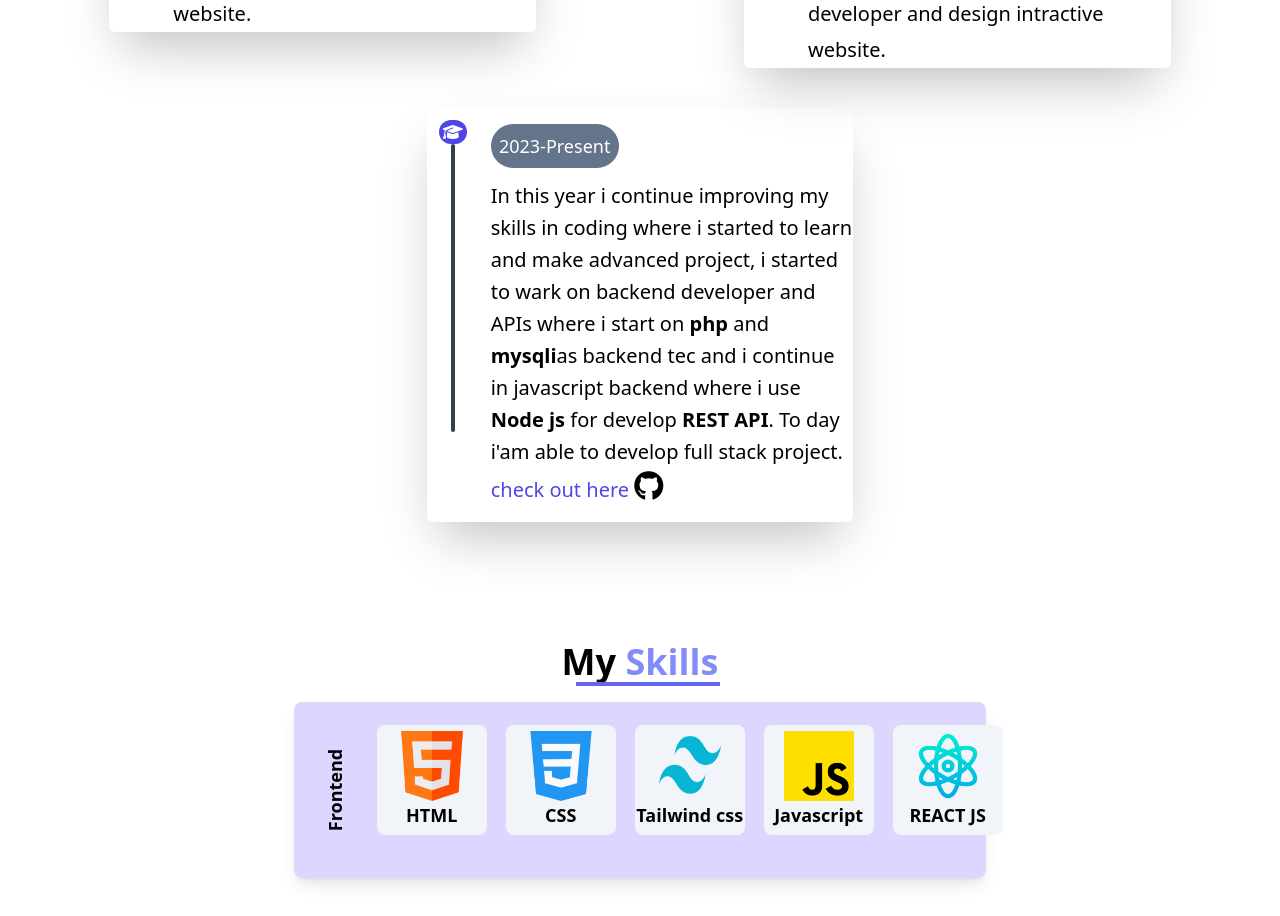
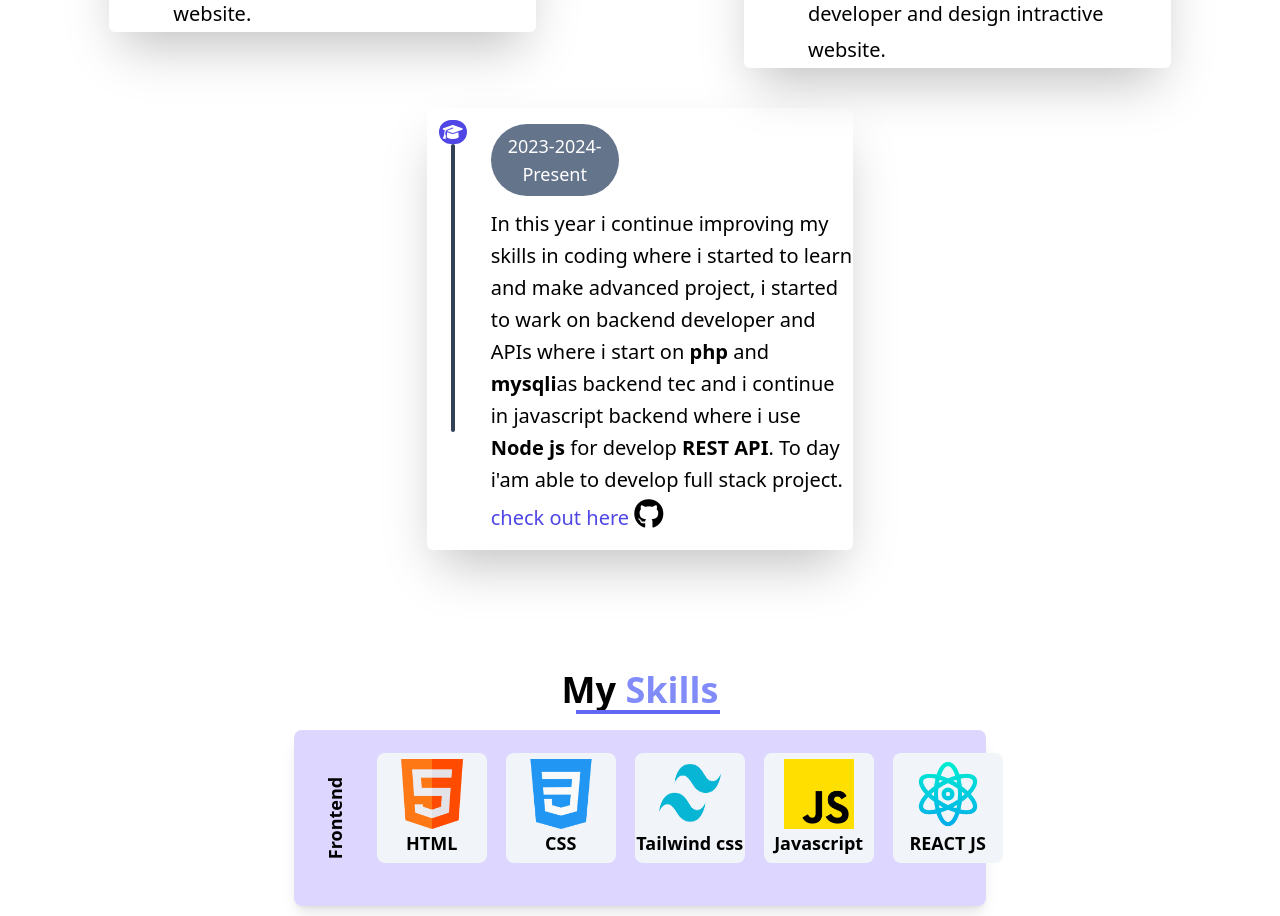
Before and after one commit to MbarushimanaFabrice/Fabrice.Dev, a React (Vite) app: page / in a window 1280 px wide. Shown: the part 2080-2996 px from the top of the page. Built offline with nearby package versions, Linux system fonts and the light colour scheme.

Commit message:
Update App.jsx

```diff
--- a/src/App.jsx
+++ b/src/App.jsx
@@ -270,7 +270,7 @@ import './animaos.js';
               <div className=' h-72 rounded-full ml-6 w-1 bg-slate-700'> </div>
             </div>
             <div className=' ml-6 mt-4'>
-              <p className=' text-lg bg-slate-500 text-white w-32 rounded-full p-2 text-center '>2023-Present</p>
+              <p className=' text-lg bg-slate-500 text-white w-32 rounded-full p-2 text-center '>2023-2024-Present</p>
               <p className=' mb-4  leading-8 text-xl mt-3'>In this year i continue improving my skills in coding where i started to learn and make advanced
                 project, i started to wark on backend developer and APIs where i start on <b>php</b>  and <b>mysqli</b>
                 as backend tec and i continue in javascript backend where i use <b>Node js</b> for develop <b>REST API</b>.
```
